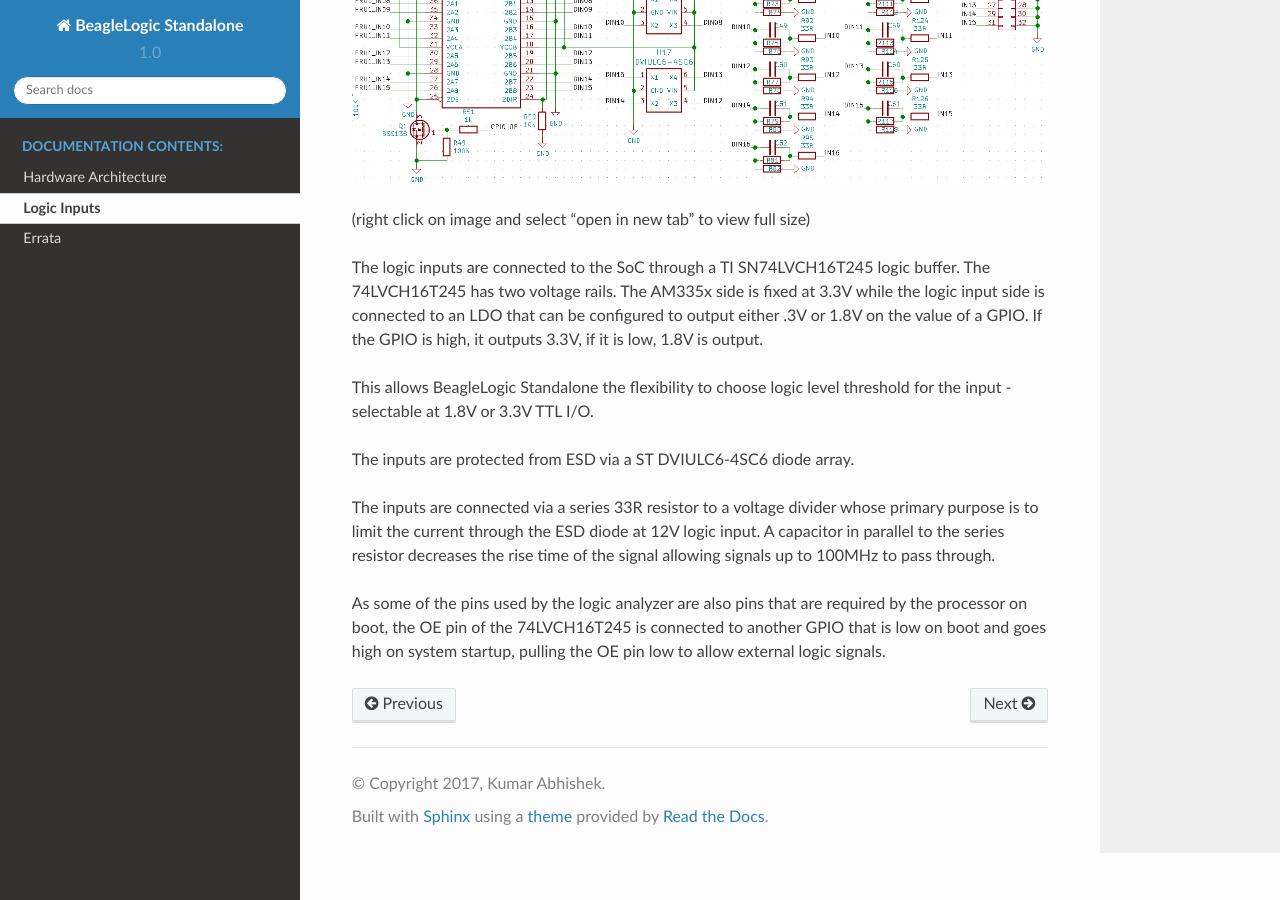
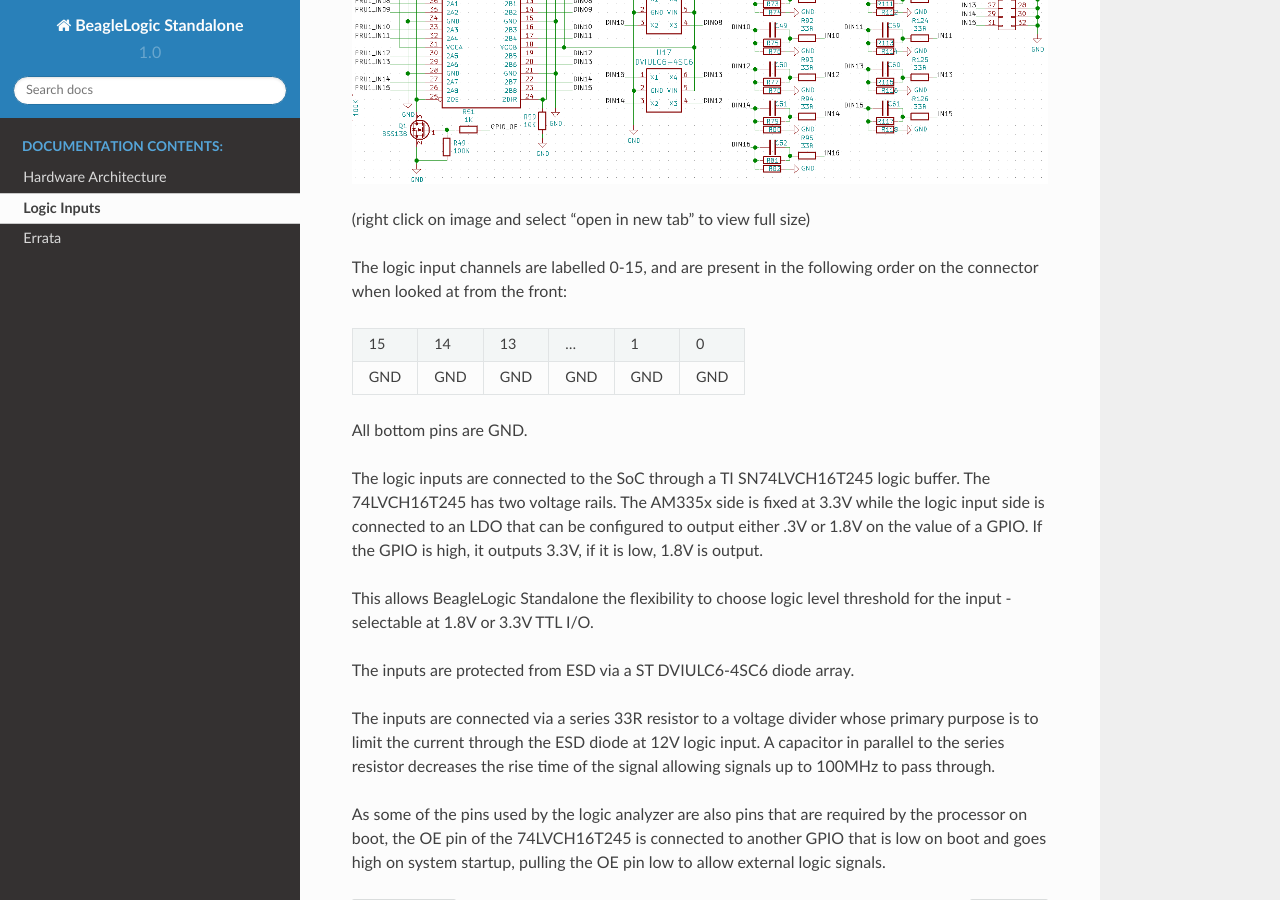
Before and after one commit to abhishek-kakkar/beaglelogic-standalone, a Sphinx documentation site: the page built from docs/logic_inputs.rst, in a window 1280 px wide and 900 px high, scrolled down 440 px. Built offline with Sphinx 7.4.7 and the Read the Docs theme 2.0.0, drawn with Linux system fonts in a browser that asks for light colours.

Commit message:
docs: Update Logic Inputs page
Signed-off-by: Kumar Abhishek <abhishek@theembeddedkitchen.net>

```diff
--- a/docs/logic_inputs.rst
+++ b/docs/logic_inputs.rst
@@ -4,6 +4,17 @@
 .. image:: logic_input_circuit.png
 
 (right click on image and select "open in new tab" to view full size)
+
+The logic input channels are labelled 0-15, and are present in the following
+order on the connector when looked at from the front:
+
++----+----+----+----+----+----+
+| 15 | 14 | 13 | ...| 1  | 0  |
++----+----+----+----+----+----+
+| GND| GND| GND| GND| GND| GND|
++----+----+----+----+----+----+
+
+All bottom pins are GND.
 
 The logic inputs are connected to the SoC through a TI SN74LVCH16T245 logic buffer. The
 74LVCH16T245 has two voltage rails. The AM335x side is fixed at 3.3V while the
```
